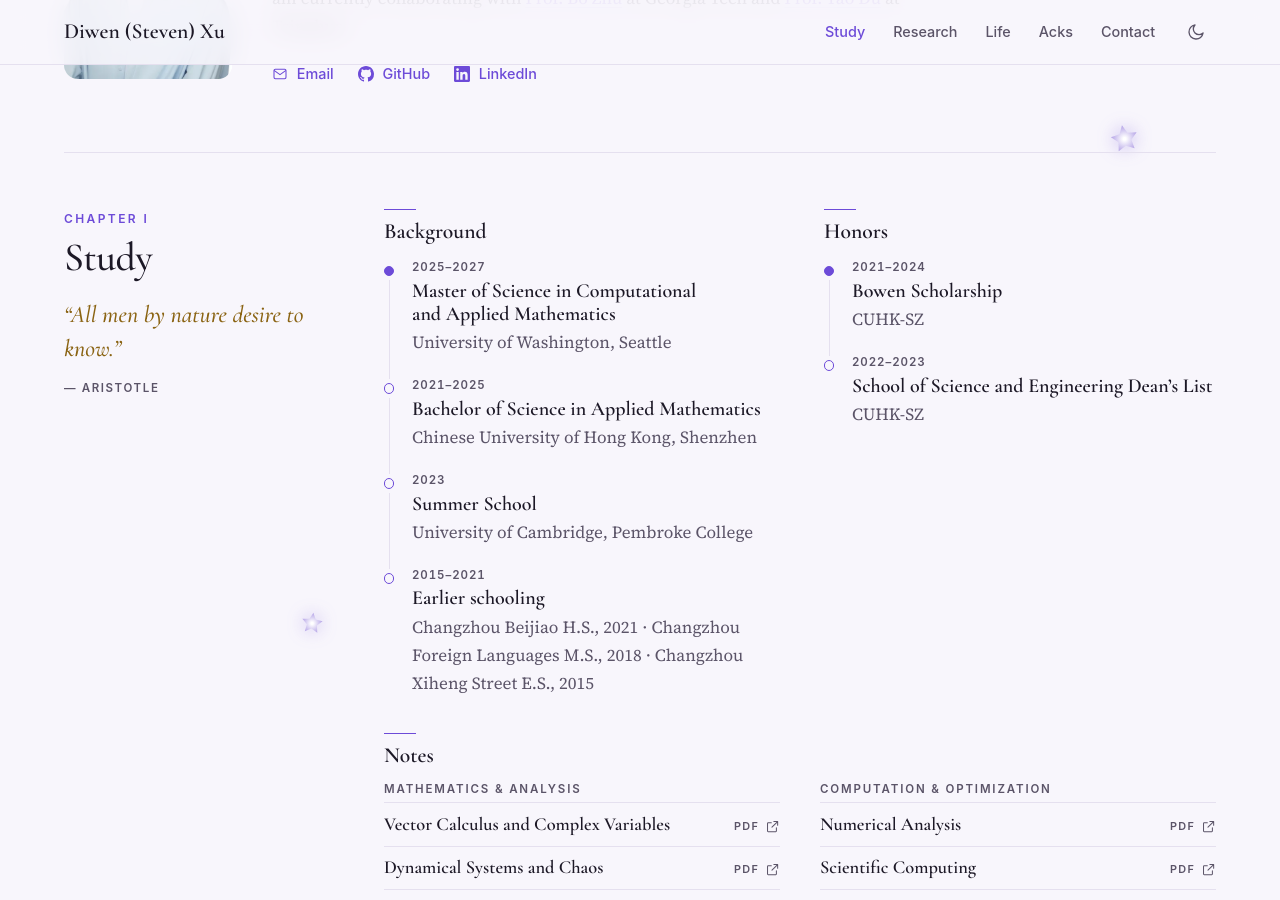
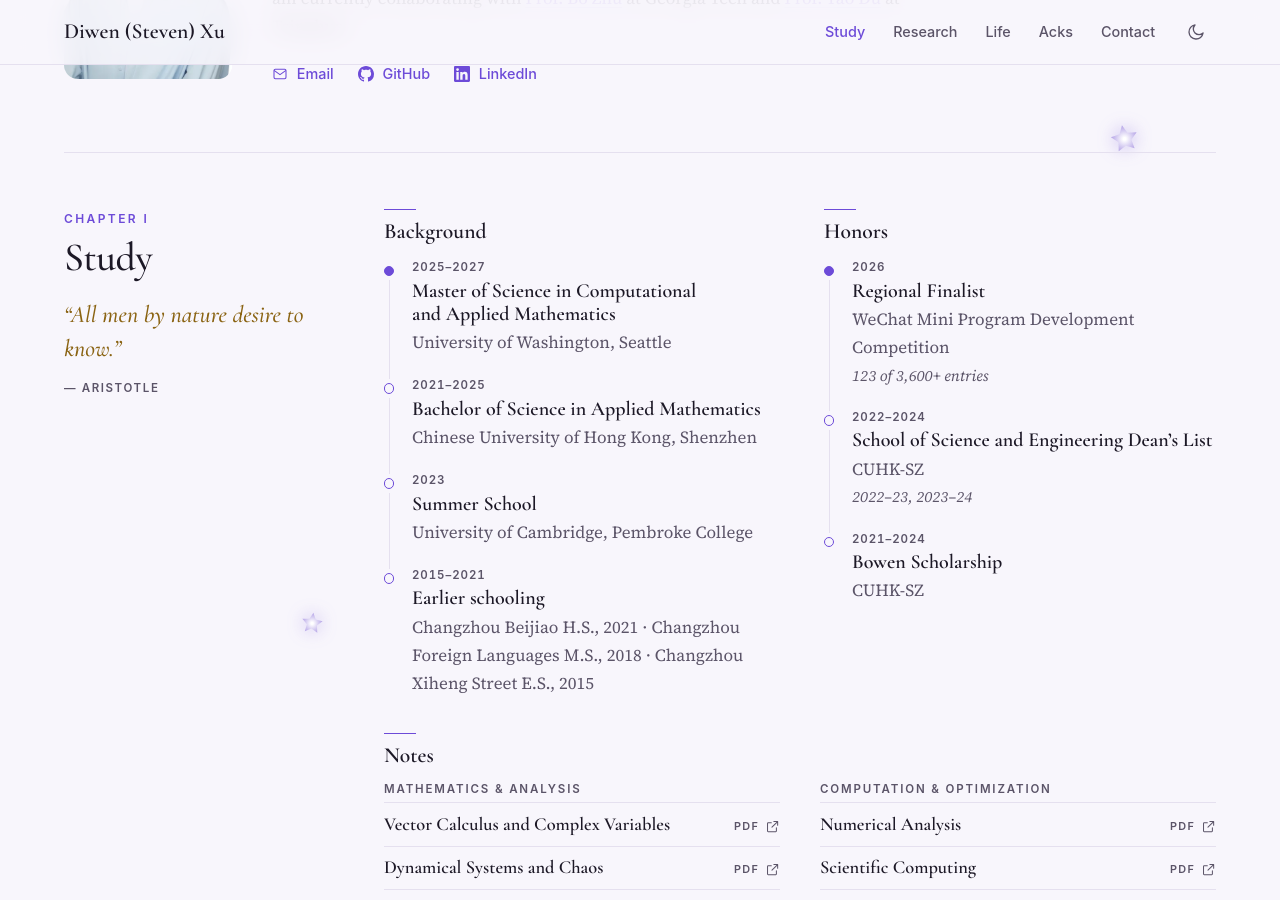
Before and after one commit to RWBY-Aloupeep/RWBY-Aloupeep.github.io, a Jekyll site: the page built from _pages/home.md, in a window 1280 px wide and 900 px high, scrolled down 634 px. Built offline with Jekyll 4.4.1, drawn with Linux system fonts in a browser that asks for light colours.

Commit message:
Update honors from the latest CV
Add the WeChat Mini Program Development Competition regional finalist
(2026), list both Dean's List years (2022–23, 2023–24), and put the
Dean's List ahead of the Bowen Scholarship, as in the CV.

Co-Authored-By: Claude Opus 5.5 <noreply@anthropic.com>

```diff
--- a/_data/honors.yml
+++ b/_data/honors.yml
@@ -1,8 +1,14 @@
 # Shown on the Study page, newest first.
+- year: "2026"
+  title: "Regional Finalist"
+  where: "WeChat Mini Program Development Competition"
+  note: "123 of 3,600+ entries"
+
+- year: "2022–2024"
+  title: "School of Science and Engineering Dean’s List"
+  where: "CUHK-SZ"
+  note: "2022–23, 2023–24"
+
 - year: "2021–2024"
   title: "Bowen Scholarship"
   where: "CUHK-SZ"
-
-- year: "2022–2023"
-  title: "School of Science and Engineering Dean’s List"
-  where: "CUHK-SZ"
```
